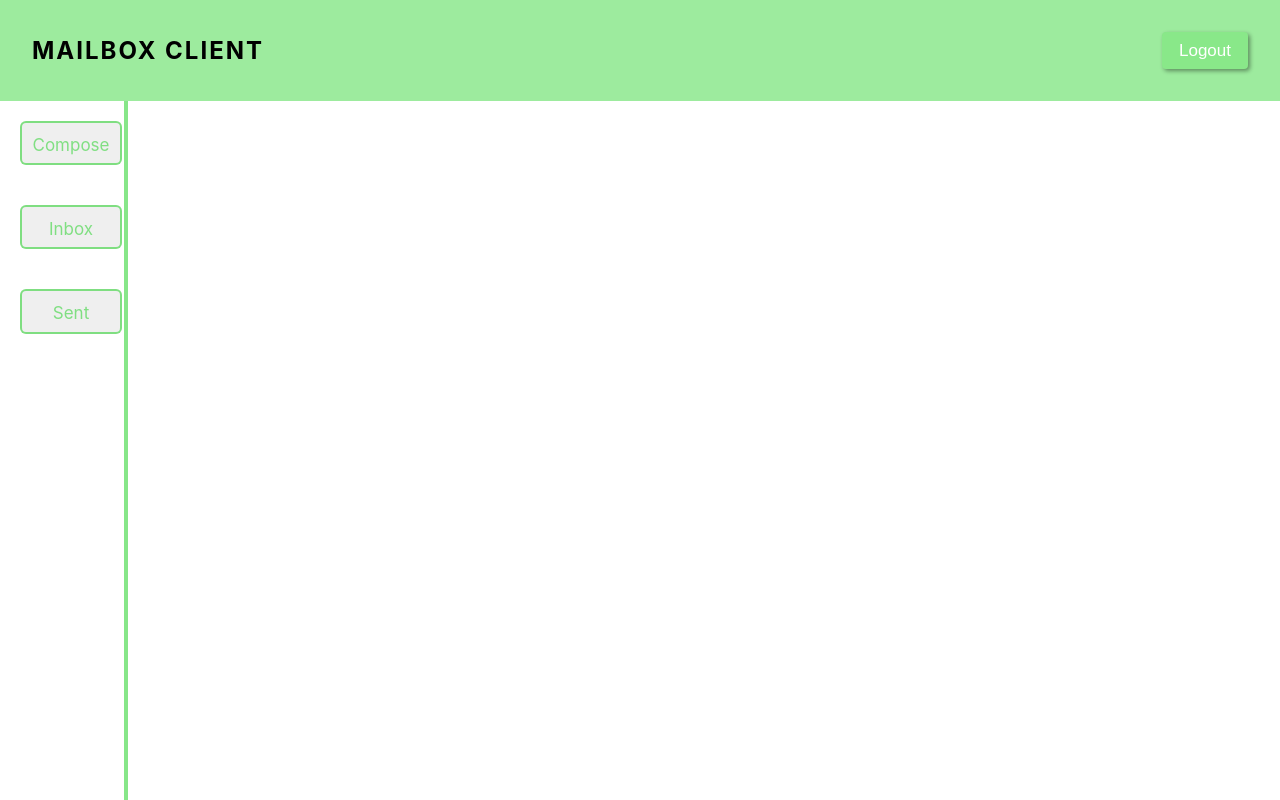
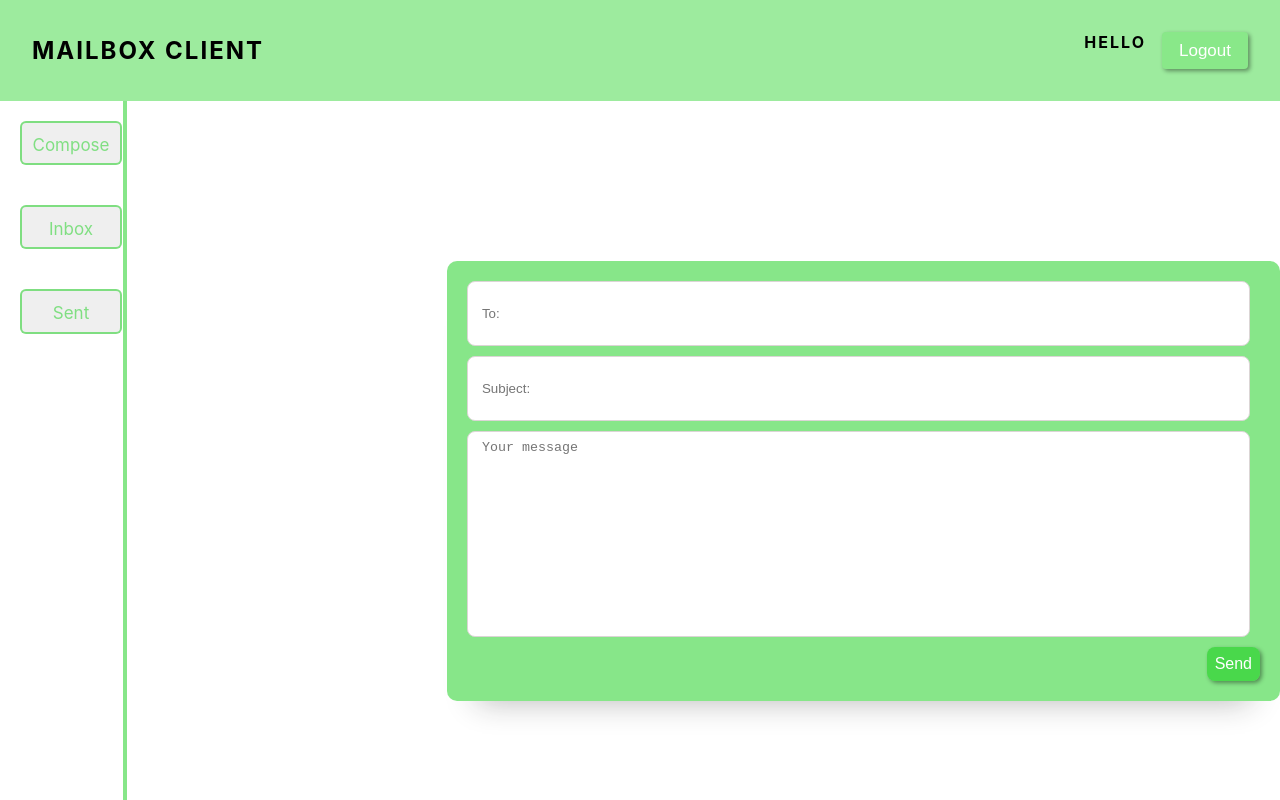
Before and after one commit to suryansh2206/Mail-box-client, a React (Create React App) app: page / in a window 1280 px wide. Shown: the top 800 px of the page. Built offline with nearby package versions, Linux system fonts and the light colour scheme; sample sign-in values are in the browser's storage.

Commit message:
ui improvements

```diff
--- a/src/Components/Screens/EmailForm.js
+++ b/src/Components/Screens/EmailForm.js
@@ -1,4 +1,4 @@
-import { useRef } from "react";
+import { useRef, useEffect } from "react";
 import classes from "./EmailForm.module.css";
 import { getUsername } from "../../helper";
 import { useDispatch, useSelector } from "react-redux";
@@ -16,6 +16,10 @@ const EmailForm = () => {
   const to = useRef();
   const subject = useRef();
   const message = useRef();
+
+  useEffect(() => {
+    dispatch(uiActions.openEmailForm());
+  }, [dispatch]);
 
   const submitHandler = (event) => {
     event.preventDefault();
--- a/src/Components/Screens/EmailForm.module.css
+++ b/src/Components/Screens/EmailForm.module.css
@@ -12,6 +12,19 @@
   padding: 20px;
   border-radius: 10px;
   box-shadow: 0 30px 30px -30px rgba(27, 26, 26, 0.315);
+  height: 400px;
+  overflow-y: auto;
+}
+
+.form h3 {
+  color: #000;
+  text-transform: uppercase;
+  letter-spacing: 2px;
+  display: block;
+  font-weight: bold;
+  font-size: large;
+  text-align: center;
+  margin-top: 0px;
 }
 
 /* .form .title {
@@ -122,7 +135,6 @@
   /* Add any additional styles for the active button here */
 }
 
-
 /* EmailForm.module.css */
 
 .card {
--- a/src/Components/Screens/HomePage.js
+++ b/src/Components/Screens/HomePage.js
@@ -2,9 +2,13 @@ import { Fragment } from "react";
 import classes from "./HomePage.module.css";
 import { useNavigate } from "react-router-dom";
 import EmailForm from "./EmailForm";
+import { getUsername } from "../../helper";
 
 const HomePage = () => {
   const navigate = useNavigate();
+  const username = localStorage.getItem("email") || " ";
+  // const user = getUsername(username);
+  const name = username.substring(0, username.indexOf("@"));
   const logoutHandler = () => {
     localStorage.removeItem("token");
     localStorage.removeItem("email");
@@ -17,6 +21,9 @@ const HomePage = () => {
           <div>Mailbox Client</div>
         </div>
         <div className={classes.right}>
+          <div>
+            Hello <b>{name}</b>
+          </div>
           <button className={classes.welcome} onClick={logoutHandler}>
             Logout
           </button>
--- a/src/Components/Screens/HomePage.module.css
+++ b/src/Components/Screens/HomePage.module.css
@@ -23,6 +23,18 @@
   font-family: -apple-system, system-ui, "Segoe UI", Helvetica, Arial,
     sans-serif, "Apple Color Emoji", "Segoe UI Emoji";
 }
+.right > div {
+  margin-right: 16px;
+  color: #000;
+  text-transform: uppercase;
+  letter-spacing: 2px;
+  display: block;
+  font-weight: bold;
+  font-size:medium;
+  text-align: center;
+  margin-top: 0px;
+}
+
 
 .welcome {
   font-size: 17px;
@@ -36,9 +48,5 @@
 
 .welcome:hover {
   background: rgb(2, 0, 36);
-    background: linear-gradient(
-      90deg,
-      #25d2282b 0%,
-      #25d22800 100%
-    );
+  background: linear-gradient(90deg, #25d2282b 0%, #25d22800 100%);
 }
--- a/src/Components/Screens/Inbox.js
+++ b/src/Components/Screens/Inbox.js
@@ -58,6 +58,7 @@ const Inbox = () => {
   return (
     <>
       <div className={classes.form}>
+        <h3>Inbox</h3>
         {selectedMail ? (
           <MailInbox mail={selectedMail} onBack={handleBack} />
         ) : (
--- a/src/Components/Screens/Sent.js
+++ b/src/Components/Screens/Sent.js
@@ -58,6 +58,7 @@ const Sent = () => {
   return (
     <>
       <div className={classes.form}>
+        <h3>Sent</h3>
         {selectedMail ? (
           <MailSent mail={selectedMail} onBack={handleBack} />
         ) : (
```
Lines whose indentation alone changed are shown as unchanged.
